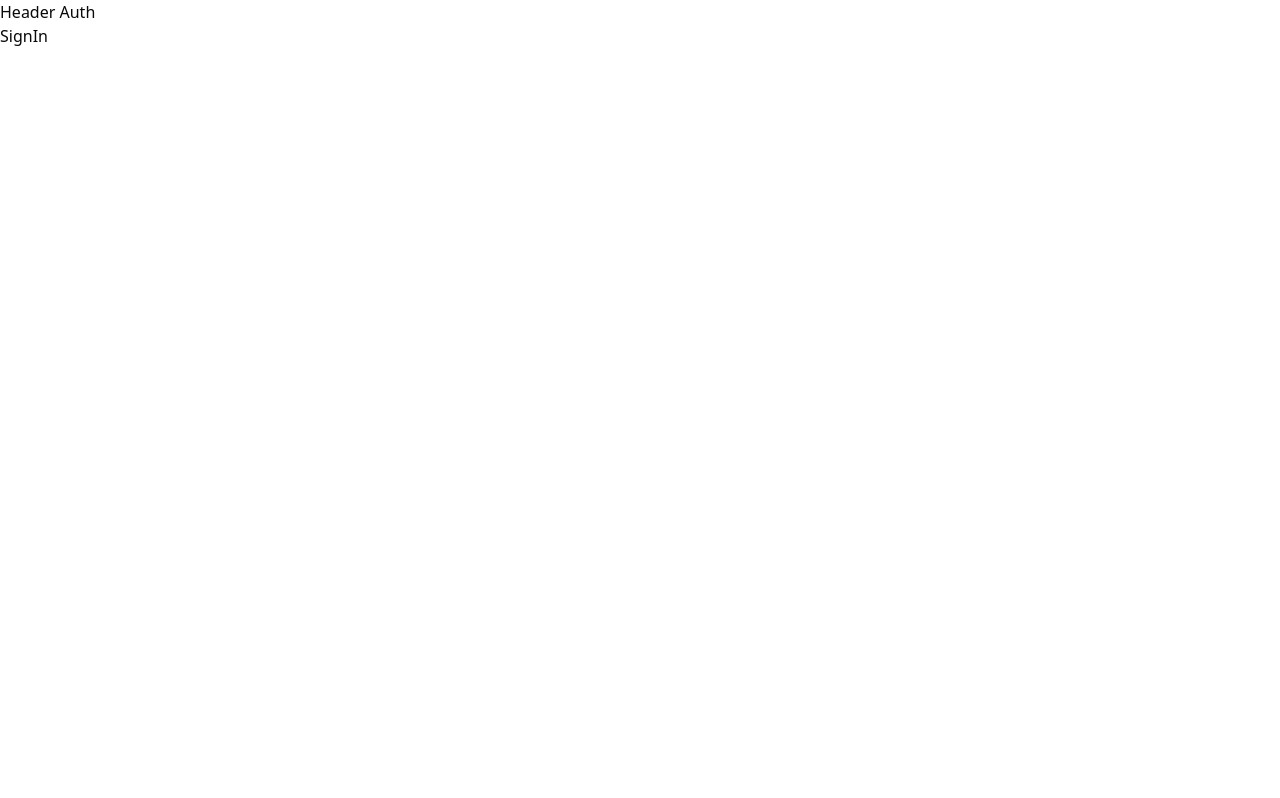
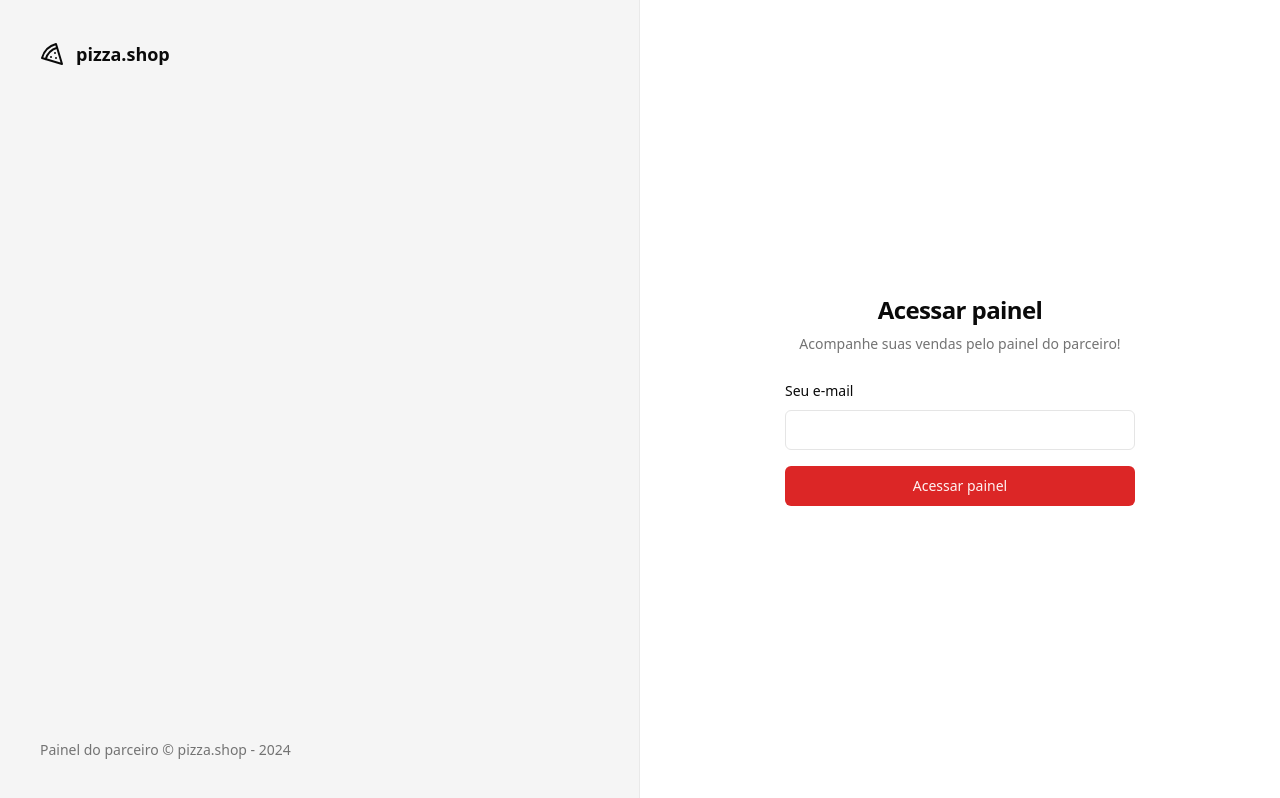
Before and after one commit to danrleidalfre/react-pizza-shop, a React (Vite) app: page /sign-in in a window 1280 px wide. Built offline with nearby package versions, Linux system fonts and the light colour scheme.

Commit message:
customize sign in page

```diff
--- a/package.json
+++ b/package.json
@@ -10,6 +10,8 @@
     "preview": "vite preview"
   },
   "dependencies": {
+    "@hookform/resolvers": "^3.3.4",
+    "@radix-ui/react-label": "^2.0.2",
     "@radix-ui/react-slot": "^1.0.2",
     "class-variance-authority": "^0.7.0",
     "clsx": "^2.1.0",
@@ -19,10 +21,12 @@
     "react": "^18.2.0",
     "react-dom": "^18.2.0",
     "react-helmet-async": "^2.0.4",
+    "react-hook-form": "^7.51.0",
     "react-router-dom": "^6.22.2",
     "sort-by": "^1.2.0",
     "tailwind-merge": "^2.2.1",
-    "tailwindcss-animate": "^1.0.7"
+    "tailwindcss-animate": "^1.0.7",
+    "zod": "^3.22.4"
   },
   "devDependencies": {
     "@rocketseat/eslint-config": "^2.2.2",
--- /dev/null
+++ b/src/components/ui/input.tsx
@@ -0,0 +1,25 @@
+import * as React from 'react'
+
+import { cn } from '@/lib/utils'
+
+export interface InputProps
+  extends React.InputHTMLAttributes<HTMLInputElement> {}
+
+const Input = React.forwardRef<HTMLInputElement, InputProps>(
+  ({ className, type, ...props }, ref) => {
+    return (
+      <input
+        type={type}
+        className={cn(
+          'flex h-10 w-full rounded-md border border-input bg-background px-3 py-2 text-sm ring-offset-background file:border-0 file:bg-transparent file:text-sm file:font-medium placeholder:text-muted-foreground focus-visible:outline-none focus-visible:ring-2 focus-visible:ring-ring focus-visible:ring-offset-2 disabled:cursor-not-allowed disabled:opacity-50',
+          className,
+        )}
+        ref={ref}
+        {...props}
+      />
+    )
+  },
+)
+Input.displayName = 'Input'
+
+export { Input }
--- /dev/null
+++ b/src/components/ui/label.tsx
@@ -0,0 +1,24 @@
+import * as LabelPrimitive from '@radix-ui/react-label'
+import { cva, type VariantProps } from 'class-variance-authority'
+import * as React from 'react'
+
+import { cn } from '@/lib/utils'
+
+const labelVariants = cva(
+  'text-sm font-medium leading-none peer-disabled:cursor-not-allowed peer-disabled:opacity-70',
+)
+
+const Label = React.forwardRef<
+  React.ElementRef<typeof LabelPrimitive.Root>,
+  React.ComponentPropsWithoutRef<typeof LabelPrimitive.Root> &
+    VariantProps<typeof labelVariants>
+>(({ className, ...props }, ref) => (
+  <LabelPrimitive.Root
+    ref={ref}
+    className={cn(labelVariants(), className)}
+    {...props}
+  />
+))
+Label.displayName = LabelPrimitive.Root.displayName
+
+export { Label }
--- a/src/global.css
+++ b/src/global.css
@@ -2,67 +2,51 @@
 @tailwind components;
 @tailwind utilities;
 
+
 @layer base {
     :root {
         --background: 0 0% 100%;
-    --foreground: 240 10% 3.9%;
-
+        --foreground: 0 0% 3.9%;
         --card: 0 0% 100%;
-    --card-foreground: 240 10% 3.9%;
-
+        --card-foreground: 0 0% 3.9%;
         --popover: 0 0% 100%;
-    --popover-foreground: 240 10% 3.9%;
-
-    --primary: 240 5.9% 10%;
-    --primary-foreground: 0 0% 98%;
-
-    --secondary: 240 4.8% 95.9%;
-    --secondary-foreground: 240 5.9% 10%;
-
-    --muted: 240 4.8% 95.9%;
-    --muted-foreground: 240 3.8% 46.1%;
-
-    --accent: 240 4.8% 95.9%;
-    --accent-foreground: 240 5.9% 10%;
-
+        --popover-foreground: 0 0% 3.9%;
+        --primary: 0 72.2% 50.6%;
+        --primary-foreground: 0 85.7% 97.3%;
+        --secondary: 0 0% 96.1%;
+        --secondary-foreground: 0 0% 9%;
+        --muted: 0 0% 96.1%;
+        --muted-foreground: 0 0% 45.1%;
+        --accent: 0 0% 96.1%;
+        --accent-foreground: 0 0% 9%;
         --destructive: 0 84.2% 60.2%;
         --destructive-foreground: 0 0% 98%;
-
-    --border: 240 5.9% 90%;
-    --input: 240 5.9% 90%;
-    --ring: 240 10% 3.9%;
-
+        --border: 0 0% 89.8%;
+        --input: 0 0% 89.8%;
+        --ring: 0 72.2% 50.6%;
         --radius: 0.5rem;
     }
 
     .dark {
-    --background: 240 10% 3.9%;
+        --background: 0 0% 3.9%;
         --foreground: 0 0% 98%;
-
-    --card: 240 10% 3.9%;
+        --card: 0 0% 3.9%;
         --card-foreground: 0 0% 98%;
-
-    --popover: 240 10% 3.9%;
+        --popover: 0 0% 3.9%;
         --popover-foreground: 0 0% 98%;
-
-    --primary: 0 0% 98%;
-    --primary-foreground: 240 5.9% 10%;
-
-    --secondary: 240 3.7% 15.9%;
+        --primary: 0 72.2% 50.6%;
+        --primary-foreground: 0 85.7% 97.3%;
+        --secondary: 0 0% 14.9%;
         --secondary-foreground: 0 0% 98%;
-
-    --muted: 240 3.7% 15.9%;
-    --muted-foreground: 240 5% 64.9%;
-
-    --accent: 240 3.7% 15.9%;
+        --muted: 0 0% 14.9%;
+        --muted-foreground: 0 0% 63.9%;
+        --accent: 0 0% 14.9%;
         --accent-foreground: 0 0% 98%;
-
         --destructive: 0 62.8% 30.6%;
         --destructive-foreground: 0 0% 98%;
-
-    --border: 240 3.7% 15.9%;
-    --input: 240 3.7% 15.9%;
-    --ring: 240 4.9% 83.9%;
+        --border: 0 0% 14.9%;
+        --input: 0 0% 14.9%;
+        --ring: 0 72.2% 50.6%;
     }
 }
 
@@ -70,6 +54,7 @@
     * {
         @apply border-border;
     }
+
     body {
         @apply bg-background text-foreground;
     }
--- a/src/layouts/auth.tsx
+++ b/src/layouts/auth.tsx
@@ -1,10 +1,19 @@
+import { Pizza } from 'lucide-react'
 import { Outlet } from 'react-router-dom'
 
 export function AuthLayout() {
   return (
-    <div>
-      <h1>Header Auth</h1>
-      <div>
+    <div className="grid min-h-screen grid-cols-2">
+      <div className="flex h-full flex-col justify-between border-r border-foreground/5 bg-muted p-10 text-muted-foreground">
+        <div className="flex items-center gap-3 text-lg text-foreground">
+          <Pizza className="h5 w5" />
+          <span className="font-semibold">pizza.shop</span>
+        </div>
+        <footer className="text-sm">
+          Painel do parceiro &copy; pizza.shop - {new Date().getFullYear()}
+        </footer>
+      </div>
+      <div className="flex flex-col items-center justify-center">
         <Outlet />
       </div>
     </div>
--- a/src/pages/auth/sign-in.tsx
+++ b/src/pages/auth/sign-in.tsx
@@ -1,10 +1,60 @@
+import { Loader2 } from 'lucide-react'
 import { Helmet } from 'react-helmet-async'
+import { useForm } from 'react-hook-form'
+import { z } from 'zod'
+
+import { Button } from '@/components/ui/button.tsx'
+import { Input } from '@/components/ui/input'
+import { Label } from '@/components/ui/label.tsx'
+
+const signInForm = z.object({
+  email: z.string().email(),
+})
+
+type SignInForm = z.infer<typeof signInForm>
 
 export function SignIn() {
+  const {
+    register,
+    handleSubmit,
+    formState: { isSubmitting },
+  } = useForm<SignInForm>()
+
+  async function handleSignIn(data: SignInForm) {
+    console.log(data)
+    await new Promise((resolve) => setTimeout(resolve, 2000))
+  }
+
   return (
     <>
       <Helmet title="SignIn" />
-      <h1>SignIn</h1>
+      <div className="p-8">
+        <div className="flex w-[350px] flex-col justify-center gap-6">
+          <div className="flex flex-col gap-2 text-center">
+            <h1 className="text-2xl font-semibold tracking-tight">
+              Acessar painel
+            </h1>
+            <p className="text-sm text-muted-foreground">
+              Acompanhe suas vendas pelo painel do parceiro!
+            </p>
+          </div>
+
+          <form className="space-y-4" onSubmit={handleSubmit(handleSignIn)}>
+            <div className="space-y-2">
+              <Label htmlFor="email">Seu e-mail</Label>
+              <Input id="email" type="email" {...register('email')} />
+            </div>
+
+            <Button className="w-full" type="submit" disabled={isSubmitting}>
+              {isSubmitting ? (
+                <Loader2 className="h-4 w-4 animate-spin" />
+              ) : (
+                'Acessar painel'
+              )}
+            </Button>
+          </form>
+        </div>
+      </div>
     </>
   )
 }
```
Also changed, not shown: src/components/ui/button.tsx (+21 -21 lines), 1 other file (tests, documents, lock files or other folders). Lines whose indentation alone changed are shown as unchanged.
